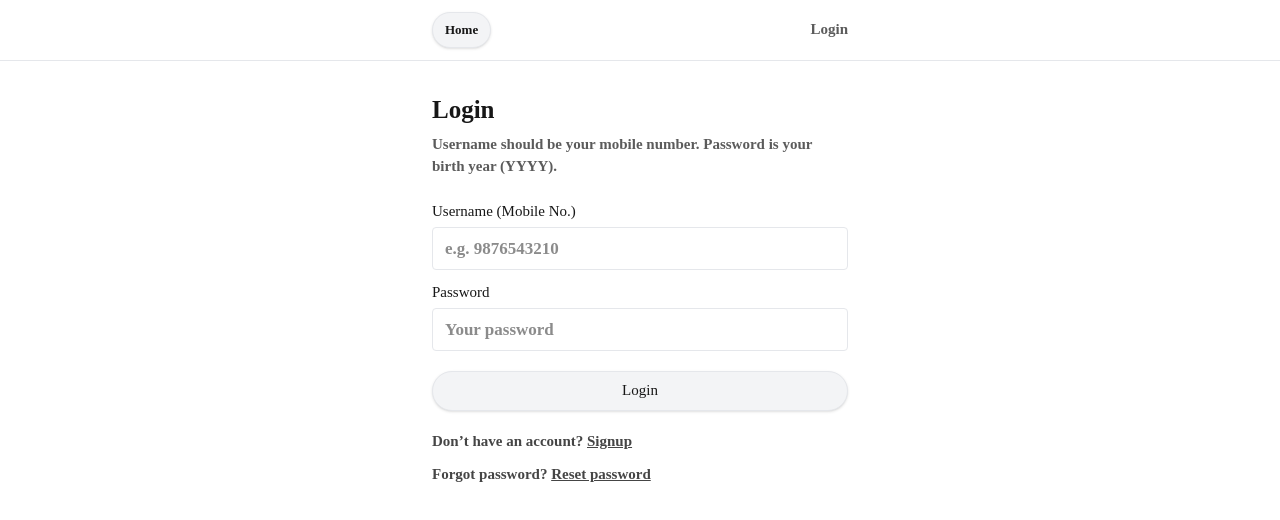
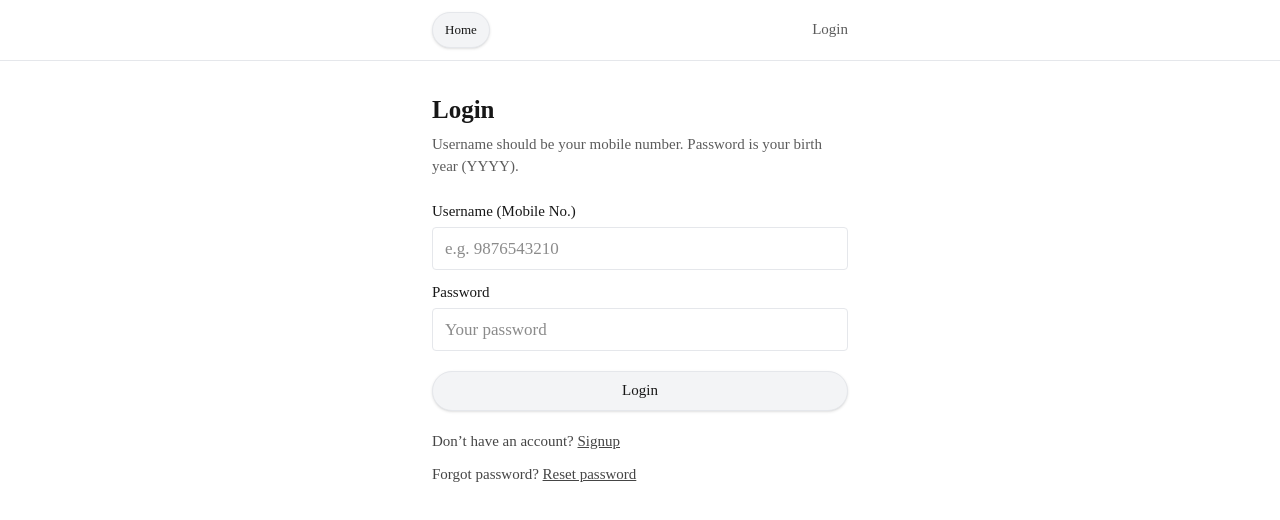
Before and after one commit to codesena/testseries, a Next.js app: page /login in a window 1280 px wide. Shown: the top 520 px of the page. Built offline with nearby package versions, Linux system fonts and the light colour scheme.

Commit message:
Reduce global text weight

```diff
--- a/src/app/globals.css
+++ b/src/app/globals.css
@@ -52,7 +52,7 @@ body {
   color: var(--foreground);
   font-family: "Times New Roman", Times, serif;
   font-size: 17px;
-  font-weight: 700;
+  font-weight: 500;
 }
 
 button,
@@ -67,7 +67,7 @@ option {
 mjx-container,
 .MathJax,
 mjx-math {
-  font-weight: 700 !important;
+  font-weight: 500 !important;
 }
 
 @layer base {
```
